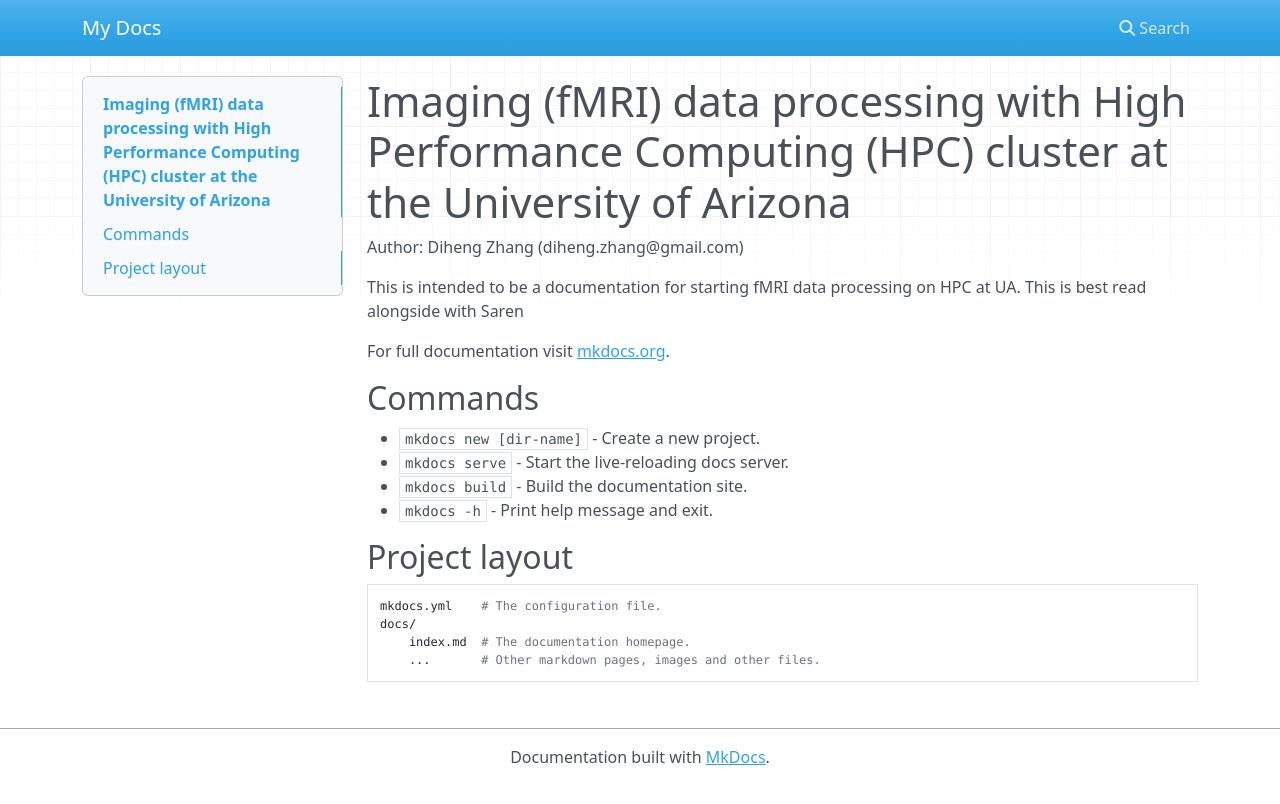
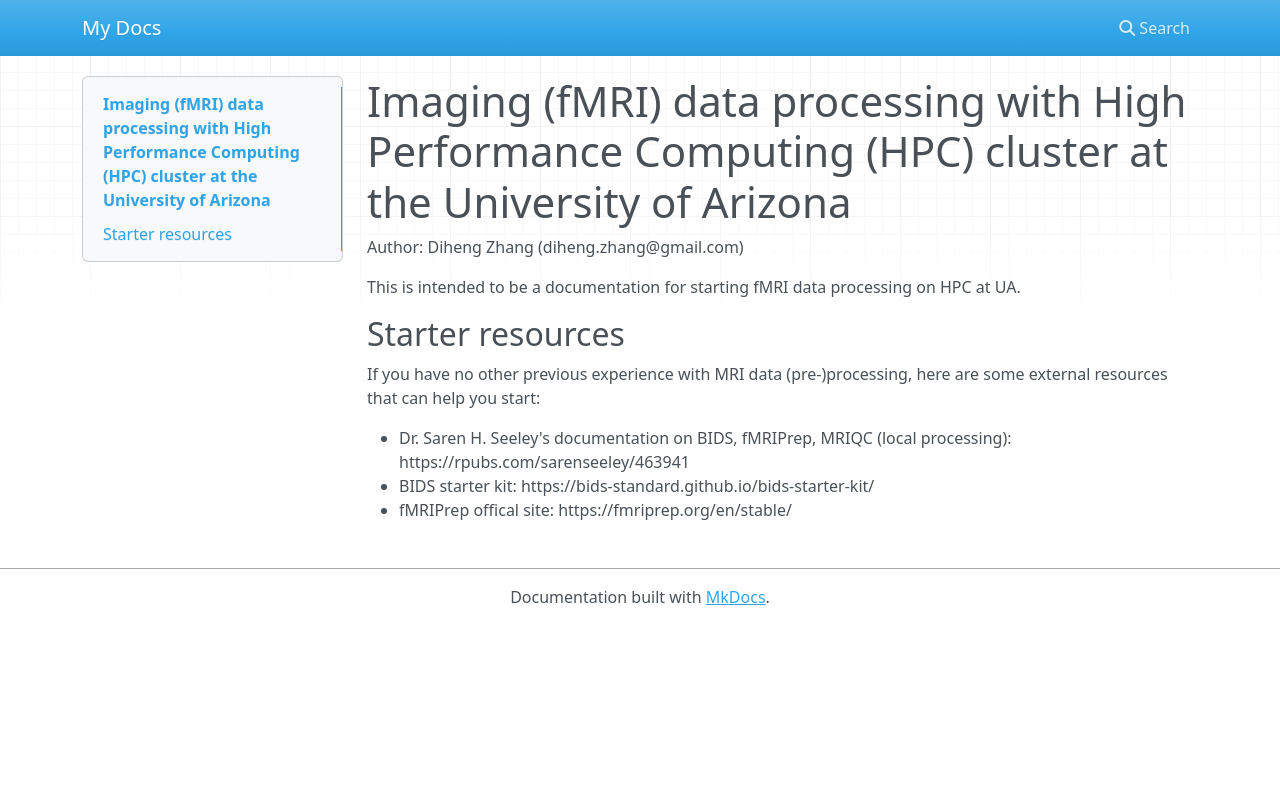
Before and after one commit to Diheng/HPC_imaging, an MkDocs documentation site: the page built from docs/index.md, in a window 1280 px wide. Shown: the top 804 px of the page. Built offline with MkDocs 1.6.1, drawn with Linux system fonts in a browser that asks for light colours; nearby versions of some CDN libraries.

Commit message:
Added external resources

```diff
--- a/docs/index.md
+++ b/docs/index.md
@@ -2,20 +2,12 @@
 
 Author: Diheng Zhang (diheng.zhang@gmail.com)
 
-This is intended to be a documentation for starting fMRI data processing on HPC at UA. This is best read alongside with Saren
+This is intended to be a documentation for starting fMRI data processing on HPC at UA.
 
-For full documentation visit [mkdocs.org](https://www.mkdocs.org).
+## Starter resources
 
-## Commands
+If you have no other previous experience with MRI data (pre-)processing, here are some external resources that can help you start:
 
-* `mkdocs new [dir-name]` - Create a new project.
-* `mkdocs serve` - Start the live-reloading docs server.
-* `mkdocs build` - Build the documentation site.
-* `mkdocs -h` - Print help message and exit.
-
-## Project layout
-
-    mkdocs.yml    # The configuration file.
-    docs/
-        index.md  # The documentation homepage.
-        ...       # Other markdown pages, images and other files.
+- Dr. Saren H. Seeley's documentation on BIDS, fMRIPrep, MRIQC (local processing): https://rpubs.com/sarenseeley/463941
+- BIDS starter kit: https://bids-standard.github.io/bids-starter-kit/
+- fMRIPrep offical site: https://fmriprep.org/en/stable/
```
